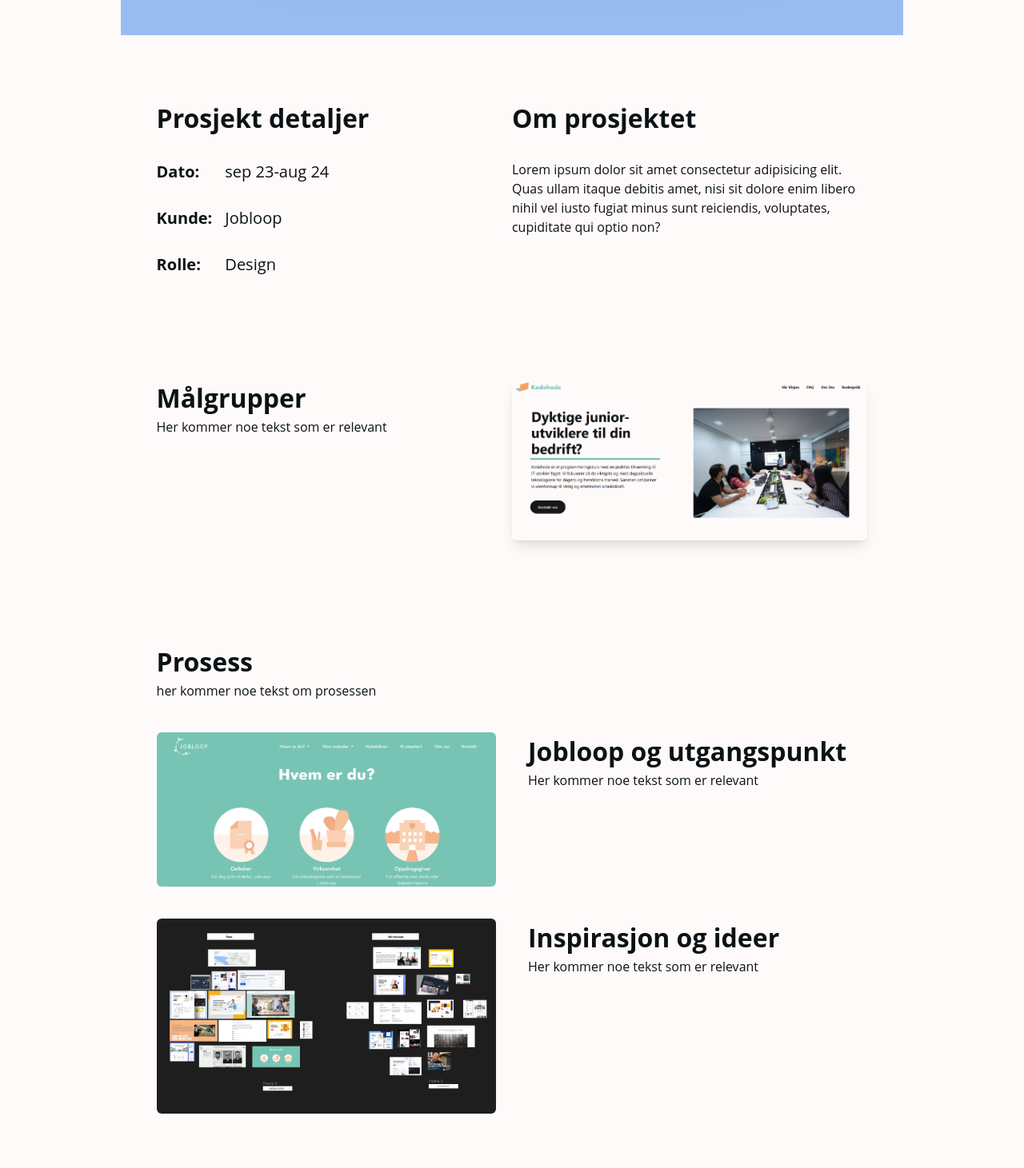
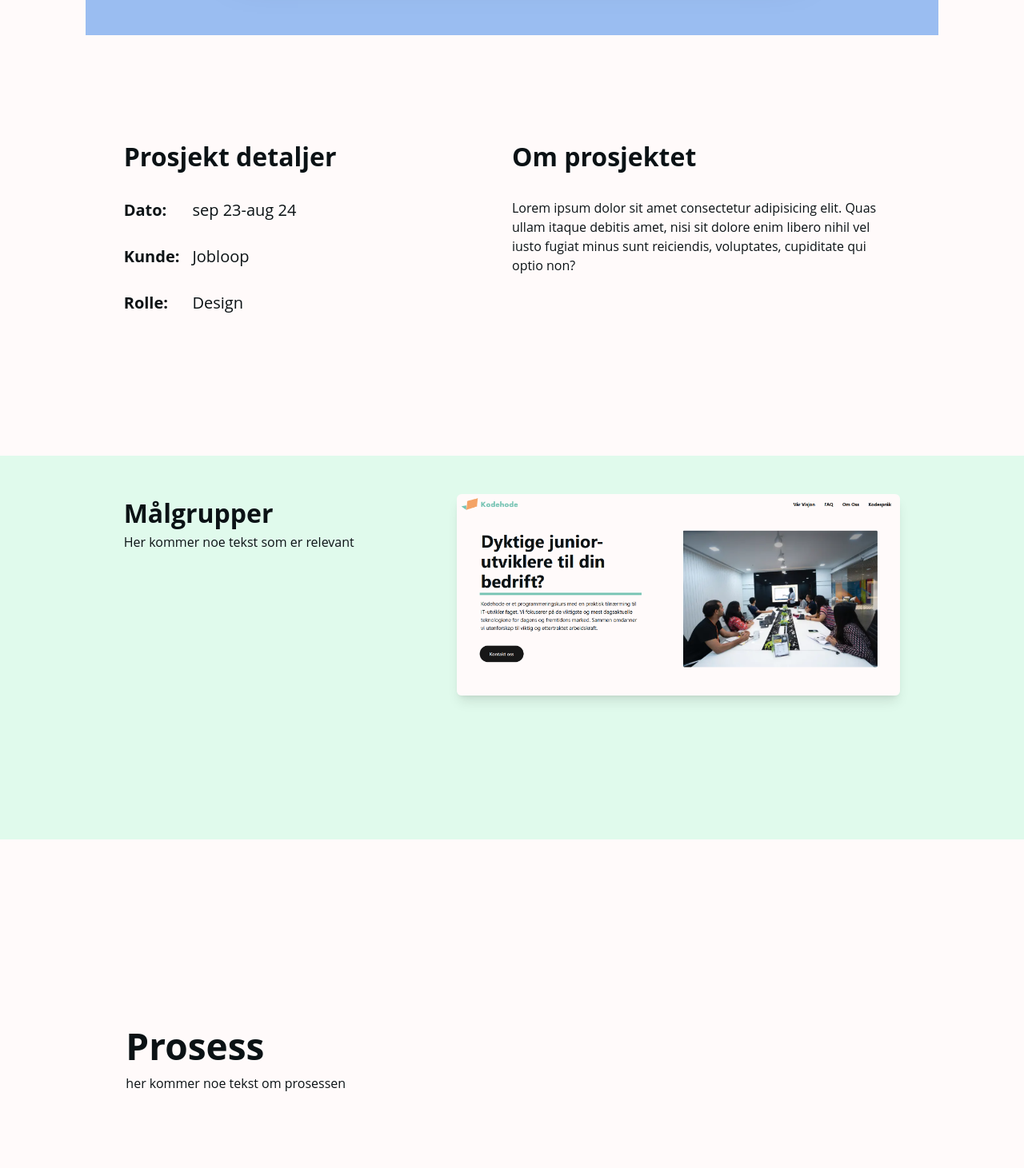
Before and after one commit to AndyKodehode/Portfolio2024, a Next.js app: page /kodehode in a window 1280 px wide. Shown: the part 740-2201 px from the top of the page at 80% size. Built offline with nearby package versions, Linux system fonts and the light colour scheme.

Commit message:
prosjektside web

```diff
--- a/components/project/projectBlock.jsx
+++ b/components/project/projectBlock.jsx
@@ -3,12 +3,12 @@
 
 export function ProjectBlockOne({bilde, title, text}){
     return(
-        <div className="lg:w-10/12 flex flex-row">
+        <div className="lg:w-full flex flex-row p-12">
             <div className="w-3/6 flex flex-col">
                 <h2>{title}</h2>
                 <p>{text}</p>
             </div>
-            <div className="w-3/6">
+            <div className="w-4/6">
                <Image
                src={bilde}
                width={400}
@@ -23,12 +23,12 @@
 
 export function ProjectBlockTwo({bilde, title, text}){
     return(
-        <div className="lg:w-10/12 flex flex-row-reverse gap-10">
+        <div className="lg:w-full flex flex-row-reverse gap-24 p-12">
             <div className="w-3/6 flex flex-col">
                 <h2>{title}</h2>
                 <p>{text}</p>
             </div>
-            <div className="w-3/6">
+            <div className="w-4/6">
                <Image
                src={bilde}
                width={400}
@@ -40,3 +40,62 @@
         </div>
     )
 }
+
+export function ProjectBlockThree({bilde, title, text}){
+    return(
+        <div className="lg:w-full flex flex-row p-12">
+            <div className="w-3/6 flex flex-col">
+                <h2>{title}</h2>
+                <p>{text}</p>
+            </div>
+            <div className="w-4/6">
+               <Image
+               src={bilde}
+               width={400}
+               height={400}
+               className="rounded-md w-full shadow-lg"
+               />
+            </div>
+
+        </div>
+    )
+}
+
+export function ProjectBlockBottom({bilde, title, text}){
+    return(
+
+                 <div className="lg:w-full flex flex-row items-center gap-12">
+                        <div className="w-3/6">
+                        <Image
+                            src={bilde}
+                            width={400}
+                            height={400}
+                            className="rounded-md w-full shadow-lg"
+                            />
+                        </div>
+                        <div className="flex flex-row w-3/6 gap-5">
+                                <div className="flex flex-col gap-20">
+                                <h2>1</h2>
+                                <h2>2</h2>
+                                <h2>3</h2>
+                                </div>
+
+                                <div className="flex flex-col gap-10">
+                                    <div className="flex flex-col">
+                                        <h3></h3>
+                                        <p>Lorem ipsum dolor sit amet consectetur adipisicing elit. Reprehenderit similique error est quasi aut expedita laboriosam. Eveniet alias blanditiis, nulla quos dolores sequi dicta aspernatur, cupiditate sint aliquid nostrum. Deserunt!</p>
+                                    </div>
+                                    <div className="flex flex-col">
+                                        <h3></h3>
+                                        <p>Lorem ipsum dolor sit amet consectetur adipisicing elit. Reprehenderit similique error est quasi aut expedita laboriosam. Eveniet alias blanditiis, nulla quos dolores sequi dicta aspernatur, cupiditate sint aliquid nostrum. Deserunt!</p>
+                                    </div>
+                                    <div className="flex flex-col">
+                                        <h3></h3>
+                                        <p>Lorem ipsum dolor sit amet consectetur adipisicing elit. Reprehenderit similique error est quasi aut expedita laboriosam. Eveniet alias blanditiis, nulla quos dolores sequi dicta aspernatur, cupiditate sint aliquid nostrum. Deserunt!</p>
+                                    </div>
+                                </div>
+
+
+                        </div>
+                    </div>)
+}
--- a/components/project/projectHeader.jsx
+++ b/components/project/projectHeader.jsx
@@ -46,7 +46,7 @@
 export function ProjectHeaderTwo({bilde, dato, kunde, rolle}){
     return(
         <div className="w-full flex flex-col gap-20 items-center">
-                <div className="w-full lg:w-11/12 lg:h-[80vh]  flex items-center justify-center bg-portfolio-primary-blue p-12 lg:p-24">
+                <div className="w-full lg:w-full lg:h-[80vh]  flex items-center justify-center bg-portfolio-primary-blue  lg:p-24">
 
                             <Image
                             src={bilde}
@@ -56,9 +56,9 @@
                             />
                 </div>
 
-                <div className="flex flex row w-10/12">
+                <div className="flex flex row w-full p-12">
                         <div className="flex flex-col w-full gap-7">
-                            <h2>Prosjekt detaljer</h2>
+                            <h2 >Prosjekt detaljer</h2>
 
                             <div className="flex flex-row gap-4">
                                 <div className="flex flex-col gap-7">
--- a/src/app/kodehode/page.js
+++ b/src/app/kodehode/page.js
@@ -5,26 +5,53 @@
 import KodehodeBedrift from "../../../public/KodehodeBedrift.png"
 import Jobloop2 from "../../../public/Jobloop2.png"
 import Inspirasjon from "../../../public/Inspirasjon.png"
+import { ProjectBlockThree } from "../../../components/project/projectBlock"
+import KodehodePT from "../../../public/KodehodePT.png"
+import KodehodeFigma from "../../../public/KodehodeFigma.png"
+import { ProjectBlockBottom } from "../../../components/project/projectBlock"
+
+
 
 export default function Kodehode(){
     return(
         <div className="w-full flex flex-col items-center pb-20 gap-32 ">
-            <div className="w-full lg:w-10/12 gap-10 pt-20 flex justify-center items-center">
+            <div className="w-full lg:w-10/12 gap-10 pt-20 flex justify-center items-center ">
                 <ProjectHeaderTwo bilde={KodehodeValg} rolle="Design" dato="sep 23-aug 24" kunde="Jobloop"/>
 
             </div>
 
-            <div className="lg:w-10/12 flex flex-col items-center">
+            <div className="lg:w-screen flex flex-col items-center bg-[#E0FAEC] h-[60vh]">
+                <div className="lg:w-10/12">
                 <ProjectBlockOne bilde={KodehodeBedrift} title="Målgrupper " text="Her kommer noe tekst som er relevant"/>
+                </div>
             </div>
 
-            <div className="lg:w-10/12 flex flex-col items-center gap-10">
-                 <div className="w-10/12 flex flex-col items-left">
-                    <h2>Prosess</h2>
-                    <p>her kommer noe tekst om prosessen</p>
-                 </div>
-                <ProjectBlockTwo bilde={Jobloop2} title="Jobloop og utgangspunkt" text="Her kommer noe tekst som er relevant"/>
-                <ProjectBlockTwo bilde={Inspirasjon} title="Inspirasjon og ideer" text="Her kommer noe tekst som er relevant"/>
+            <div className="lg:w-11/12 flex flex-col items-center gap-24 p-12">
+                <div className="w-full flex flex-col">
+                    <div className="w-full flex flex-col items-left p-12 pl-14">
+                        <h2 className="text-[46px]">Prosess</h2>
+                        <p>her kommer noe tekst om prosessen</p>
+                    </div>
+                    <div className="lg:w-full flex flex-col items-center">
+                        <ProjectBlockTwo bilde={Jobloop2} title="Jobloop og utgangspunkt" text="Her kommer noe tekst som er relevant"/>
+                        <ProjectBlockTwo bilde={Inspirasjon} title="Inspirasjon og ideer" text="Her kommer noe tekst som er relevant"/>
+                    </div>
+                </div>
+
+                <div className="lg:w-screen flex flex-col items-center bg-[#CCE0FF]">
+                   <div className="lg:w-10/12">
+                    <ProjectBlockThree bilde={KodehodeFigma} title="Jobloop og utgangspunkt" text="Her kommer noe tekst som er relevant" />
+                    <ProjectBlockThree bilde={KodehodePT} title="Prototyping" text="Her kommer noe tekst som er relevant" />
+                    </div>
+                </div>
+            </div>
+
+            <div className="w-10/12 flex flex-col p-12 gap-10">
+                    <div className="w-full flex flex-col items-left ">
+                        <h2 className="text-[46px]">Utfordringer og læring</h2>
+                        <p>her kommer noe tekst om læring i prosjektet</p>
+                    </div>
+                    <ProjectBlockBottom bilde={KodehodePT}/>
             </div>
         </div>
     )
```
Also changed, not shown: public/KodehodeFigma.png (added).
